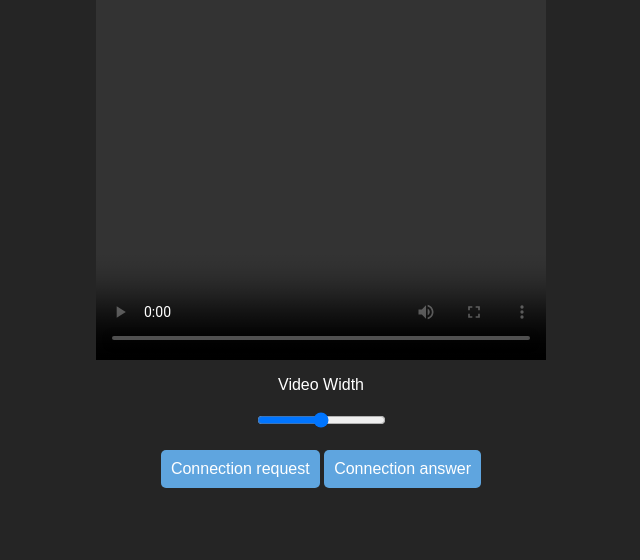
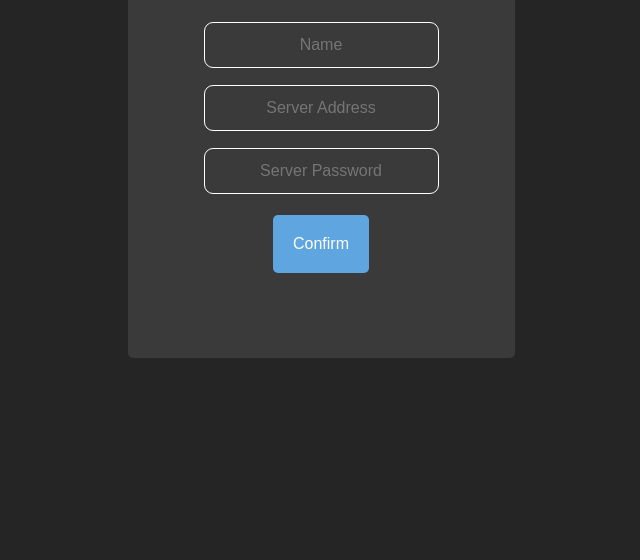
Before and after one commit to Simeonya/educationshare, a plain HTML site: page userclient/index.html in a window 1280 px wide. Shown: the part 240-800 px from the top of the page, without its empty margins (319-959 px from the left). Drawn offline with Linux system fonts and the light colour scheme.

Commit message:
Style Updatet Connection Data Screen

```diff
--- a/userclient/index.html
+++ b/userclient/index.html
@@ -12,26 +12,25 @@
 <body>
     <h1>Screen-Share</h1>
 
-    <div>
-        <div>
+    <div class="screenShare" id="screenShare">
         <p>Screen preview</p>
         <video id="localVideo" width="500" autoplay controls>
-                Your browser does not support the video tag.
+            Your browser does not support this feature
         </video>
         <br>
         <p> Video Width </p>
-            <input type="range" min="1" max="1000" value="500" id="sizeSlider">
-
+        <input type="range" min="1" max="1000" value="500" id="sizeSlider"><br>
+        <button type="button" id="shareButton">Start Sharing</button>
     </div>
 
-        <div id="call_container" style="display: flex;">
-
-        </div>
-    </div>
-
-    <div">
-        <button onclick=createOffer()>Connection request</button>
-        <button onclick=createAnswer()>Connection answer</button>
+    <div class="userData" id="userData">
+        <form>
+            <h1>Join a Room</h1>
+            <input type="text" id="roomUsername" placeholder="Name">
+            <input type="text" id="roomAddress" placeholder="Server Address">
+            <input type="password" id="roomPassword" placeholder="Server Password">
+            <button type="button" id="joinButton">Confirm</button>
+        </form>
     </div>
 
     <script src="main.js"></script>
--- a/userclient/main.js
+++ b/userclient/main.js
@@ -3,6 +3,8 @@ class VideoSharing {
     this.userVideoElement = document.querySelector('#localVideo');
     this.partnerVideoElement = document.querySelector('#remoteVideo');
     this.textAreaElement = document.querySelector("textarea");
+    this.confirmButton = document.getElementById('joinButton');
+    this.shareButton = document.getElementById('shareButton');
     this.video = document.getElementById('localVideo');
     this.slider = document.getElementById('sizeSlider');
     this.isSharing = false;
@@ -44,7 +46,41 @@ class VideoSharing {
     this.slider.oninput = () => {
       this.video.style.width = this.slider.value + 'px';
     }
+
+    this.confirmButton.onclick = () => {
+
+      if (document.getElementById('roomUsername').value === '') {
+        alert('Please enter your name');
+        return;
+      }
+
+      if (document.getElementById('roomAddress').value === '') {
+        alert('Please enter the server address');
+        return;
+      }
+
+      if (document.getElementById('roomPassword').value === '') {
+        alert('Please enter the server password');
+        return;
+      }
+
+      document.getElementById('userData').style.display = 'none';
+      document.getElementById('screenShare').style.display = 'block';
+
+      this.share();
+    }
+
+    this.shareButton.onclick = () => {
+      this.share();
+    }
+
+    document.addEventListener('DOMContentLoaded', (event) => {
+      document.getElementById('screenShare').style.display = 'none';
+    });
+
   }
+
+
 
   async getDisplayMedia() {
     if (this.isSharing) {
@@ -101,7 +137,10 @@ class VideoSharing {
     this.peerConnection.addIceCandidate(new RTCIceCandidate(candidate));
   }
 
+  share() {
+    if (this.isSharing) return;
+    this.getDisplayMedia();
+  }
 }
 
 const videoSharing = new VideoSharing();
-videoSharing.getDisplayMedia();
--- a/userclient/style.css
+++ b/userclient/style.css
@@ -4,6 +4,9 @@
 
     /* Background color for the entire website */
     --main-bg-color: #252525;
+
+    /* Background color for the entire website */
+    --second-bg-color: #3b3a3a;
 
     /* Text color for the entire website */
     --main-text-color: #fff;
@@ -36,7 +39,7 @@
     --button-text-color: #fff;
 
     /* Background color of the buttons when hovered over */
-    --button-hover-bg-color: #4090d1;
+    --button-hover-bg-color: #3091e0;
 
     /* Text color of the buttons when hovered over */
     --button-hover-text-color: #fff;
@@ -107,3 +110,66 @@ button:hover {
     background-color: var(--button-hover-bg-color);
     color: var(--button-hover-text-color);
 }
+
+.userData {
+    display: flex;
+    flex-direction: column;
+    align-items: center;
+    justify-content: center;
+}
+
+.userData form {
+    display: flex;
+    flex-direction: column;
+    align-items: center;
+    justify-content: center;
+    margin-top: var(--main-margin-top);
+    margin-bottom: var(--main-margin-bottom);
+    padding: 80px;
+    border-radius: 5px;
+    border: none;
+    color: var(--button-text-color);
+    background-color: var(--second-bg-color);
+    text-align: center;
+    text-decoration: none;
+    font-size: 16px;
+    transition-duration: 0.4s;
+}
+
+.userData input {
+    margin-top: var(--main-margin-top);
+    margin-bottom: var(--main-margin-bottom);
+    padding: 10px;
+    border-radius: 5px;
+    border: none;
+    color: var(--button-text-color);
+    background-color: var(--second-bg-color);
+    text-align: center;
+    text-decoration: none;
+    display: block;
+    font-size: 16px;
+    transition-duration: 0.4s;
+    outline: 1px solid var(--button-text-color);
+    outline-offset: 3px;
+}
+
+.userData button {
+    margin-top: var(--main-margin-top);
+    margin-bottom: var(--main-margin-bottom);
+    padding: 20px;
+    border-radius: 5px;
+    border: none;
+    color: var(--button-text-color);
+    background-color: var(--button-bg-color);
+    text-align: center;
+    text-decoration: none;
+    display: block;
+    font-size: 16px;
+    transition-duration: 0.4s;
+    cursor: pointer;
+}
+
+.userData button:hover {
+    background-color: var(--button-hover-bg-color);
+    color: var(--button-hover-text-color);
+}
```
Lines whose indentation alone changed are shown as unchanged.
